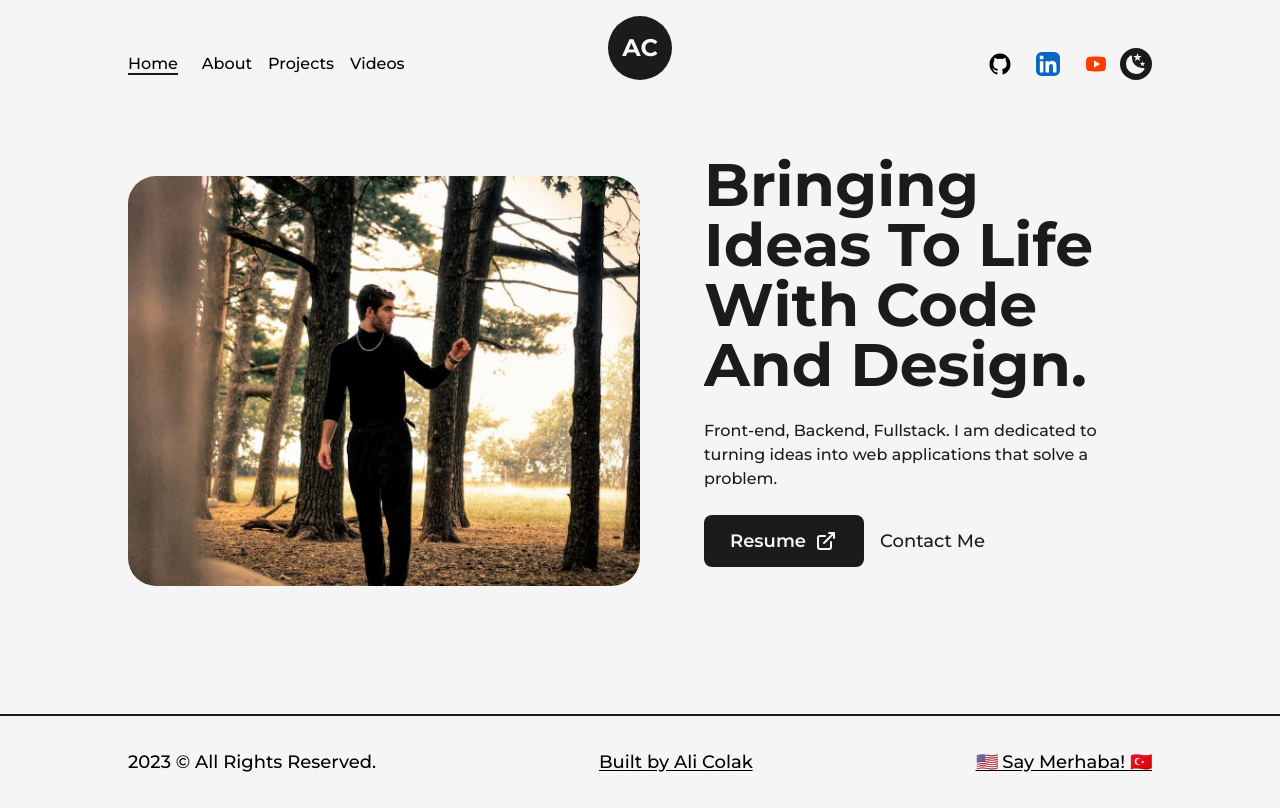
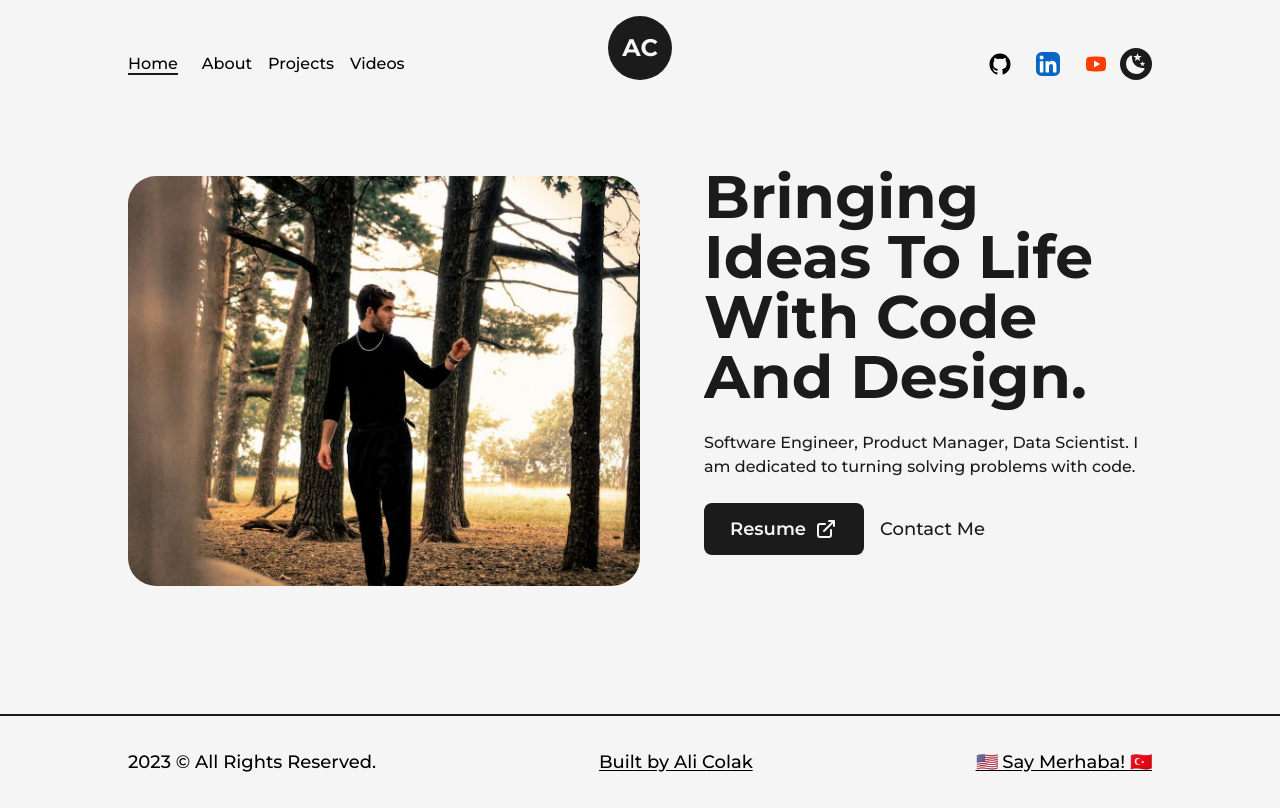
Before and after one commit to imalicolak/alicolak-portfolio1, a Next.js app: page / in a window 1280 px wide. Built offline with nearby package versions, Linux system fonts and the light colour scheme.

Commit message:
Text edit

```diff
--- a/src/pages/index.jsx
+++ b/src/pages/index.jsx
@@ -35,8 +35,8 @@ export default function Home() {
                 className="!text-6xl !text-left xl:!text-5xl lg:!text-center lg:!text-6xl md:!text-5xl sm:!text-3xl"
               />
               <p className="my-4 text-base font-medium md:text-sm sm:text-xs">
-                Front-end, Backend, Fullstack. I am dedicated to turning ideas
-                into web applications that solve a problem.
+                Software Engineer, Product Manager, Data Scientist. I am
+                dedicated to turning solving problems with code.
               </p>
               <div className="flex items-center self-start mt-2 lg:self-center">
                 <Link
```
